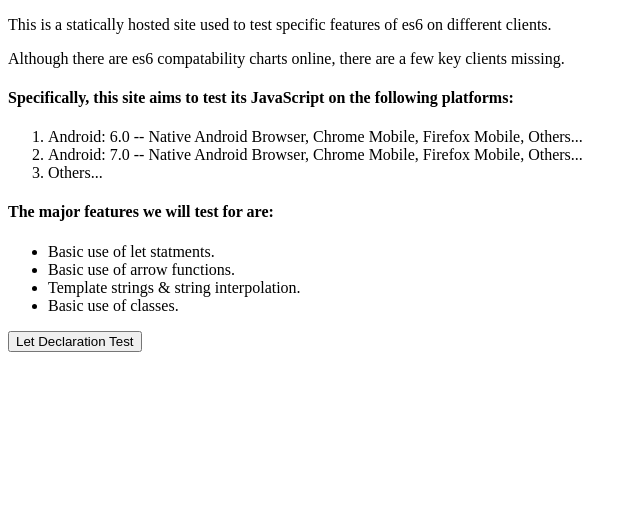
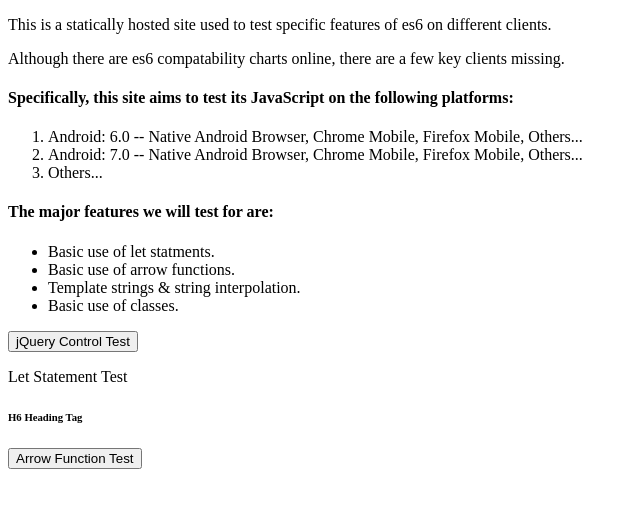
Before and after one commit to conspectus-io/es6-feature-tests, a website: page index.html in a window 1280 px wide. Shown: the part 105-612 px from the top of the page, without its empty margins (0-640 px from the left). Drawn offline with nearby package versions, Linux system fonts and the light colour scheme.

Commit message:
Added basic let statement test and basic arrow function test

```diff
--- a/index.html
+++ b/index.html
@@ -32,14 +32,35 @@
         </ul>
     </div>
     <div id="button-one-div">
-        <button id="button-one">Let Declaration Test</button>
+        <button id="button-one">jQuery Control Test</button>
+    </div>
+    <div id="button-two-div">
+        <p>Let Statement Test</p>
+        <h6>H6 Heading Tag</h6>
+    </div>
+    <div id="button-three-div">
+        <button id="button-three" onclick="arrowTest()">Arrow Function Test</button>
     </div>
     <script>
+        // Control Experiment Using jQuery
         $(document).ready(function() {
             $("#button-one").click(function() {
                 $("#button-one-div").css("background-color", "blue");
             });
         });
+
+        // Basic let statement test
+        let buttonTwoDiv = document.getElementById("button-two-div");
+        buttonTwoDiv.onclick = function() {
+            buttonTwoDiv.style.width = "200px";
+            buttonTwoDiv.style.height = "200px";
+            buttonTwoDiv.style.color = "#00AA00";
+        }
+
+        // Basic arrow function test
+        let arrowTest = () => {
+            alert("Arrow Function Excecuted.");
+        }
     </script>
     <script src="index.js"></script>
 </body>
```
